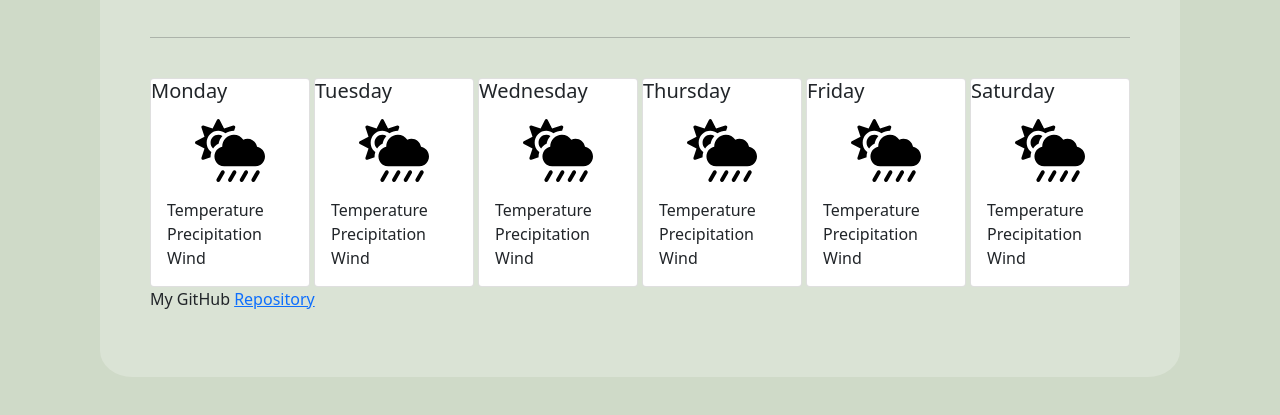
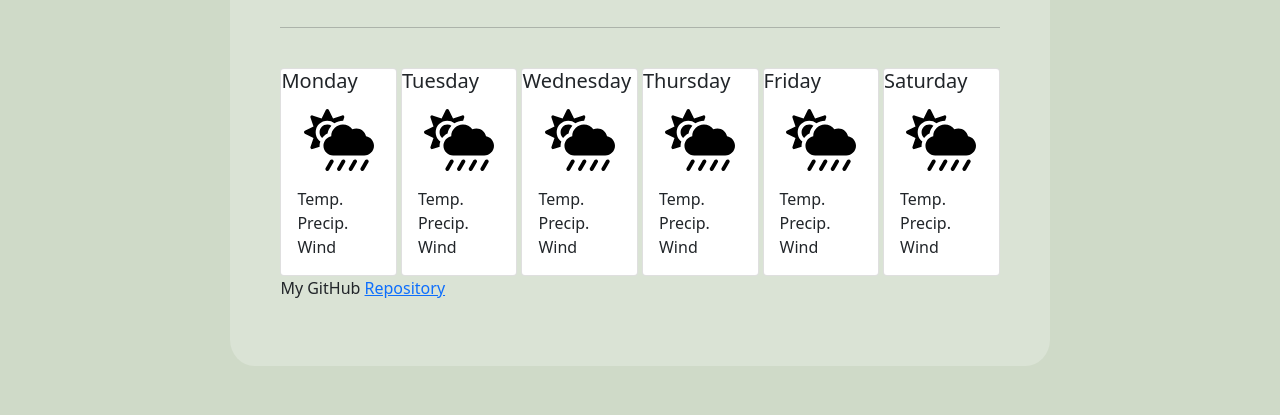
Before and after one commit to megan-createsit/shecodes_weatherapp, a website built with Parcel: page index.html in a window 1280 px wide. Shown: the part 597-1012 px from the top of the page. Built offline with nearby package versions, Linux system fonts and the light colour scheme.

Commit message:
Various CSS changes

```diff
--- a/index.html
+++ b/index.html
@@ -50,7 +50,7 @@
                   </div>
                   <img src="src/cloud-sun-rain-solid.svg" class="cloud-sun-rain" alt="Weather icon">
                   <div class="card-body">
-                    <p class="card-text">Temperature Precipitation Wind</p>
+                    <p class="card-text">Temp. Precip. Wind</p>
                   </div>
                 </div>
               </div>
@@ -61,7 +61,7 @@
                     </div>
                     <img src="src/cloud-sun-rain-solid.svg" class="cloud-sun-rain" alt="Weather icon">
                     <div class="card-body">
-                      <p class="card-text">Temperature Precipitation Wind</p>
+                      <p class="card-text">Temp. Precip. Wind</p>
                     </div>
                   </div>
                 </div>
@@ -72,7 +72,7 @@
                     </div>
                     <img src="src/cloud-sun-rain-solid.svg" class="cloud-sun-rain" alt="Weather icon">
                     <div class="card-body">
-                      <p class="card-text">Temperature Precipitation Wind</p>
+                      <p class="card-text">Temp. Precip. Wind</p>
                     </div>
                   </div>
                 </div>
@@ -83,7 +83,7 @@
                     </div>
                     <img src="src/cloud-sun-rain-solid.svg" class="cloud-sun-rain" alt="Weather icon">
                     <div class="card-body">
-                      <p class="card-text">Temperature Precipitation Wind</p>
+                      <p class="card-text">Temp. Precip. Wind</p>
                     </div>
                   </div>
                 </div>
@@ -94,7 +94,7 @@
                     </div>
                     <img src="src/cloud-sun-rain-solid.svg" class="cloud-sun-rain" alt="Weather icon">
                     <div class="card-body">
-                      <p class="card-text">Temperature Precipitation Wind</p>
+                      <p class="card-text">Temp. Precip. Wind</p>
                     </div>
                   </div>
                 </div>
@@ -105,7 +105,7 @@
                     </div>
                     <img src="src/cloud-sun-rain-solid.svg" class="cloud-sun-rain" alt="Weather icon">
                     <div class="card-body">
-                      <p class="card-text">Temperature Precipitation Wind</p>
+                      <p class="card-text">Temp. Precip. Wind</p>
                     </div>
                   </div>
                 </div>
--- a/src/styles.css
+++ b/src/styles.css
@@ -2,7 +2,7 @@ body {
   background: #cfdac8;
 }
 .weatherapp {
-  margin: 100px;
+  margin: 7% 18%;
   border-width: 200px;
   border-color: black;
   background-color: rgba(255, 255, 255, 0.233);
@@ -24,7 +24,7 @@ body {
   font-weight: bold;
 }
 .nature {
-  width: 300px;
+  width: 90%;
 }
 .cloud-sun-rain {
   width: 70px;
```
